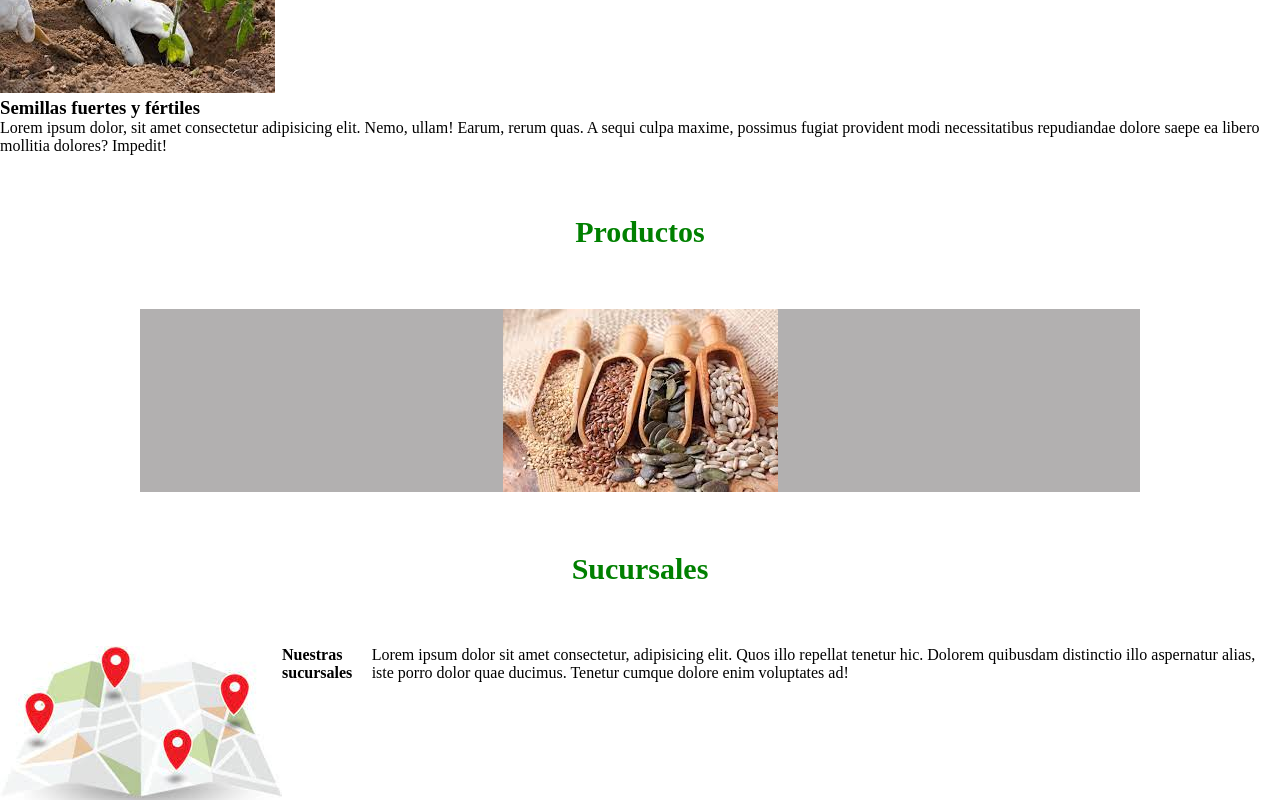
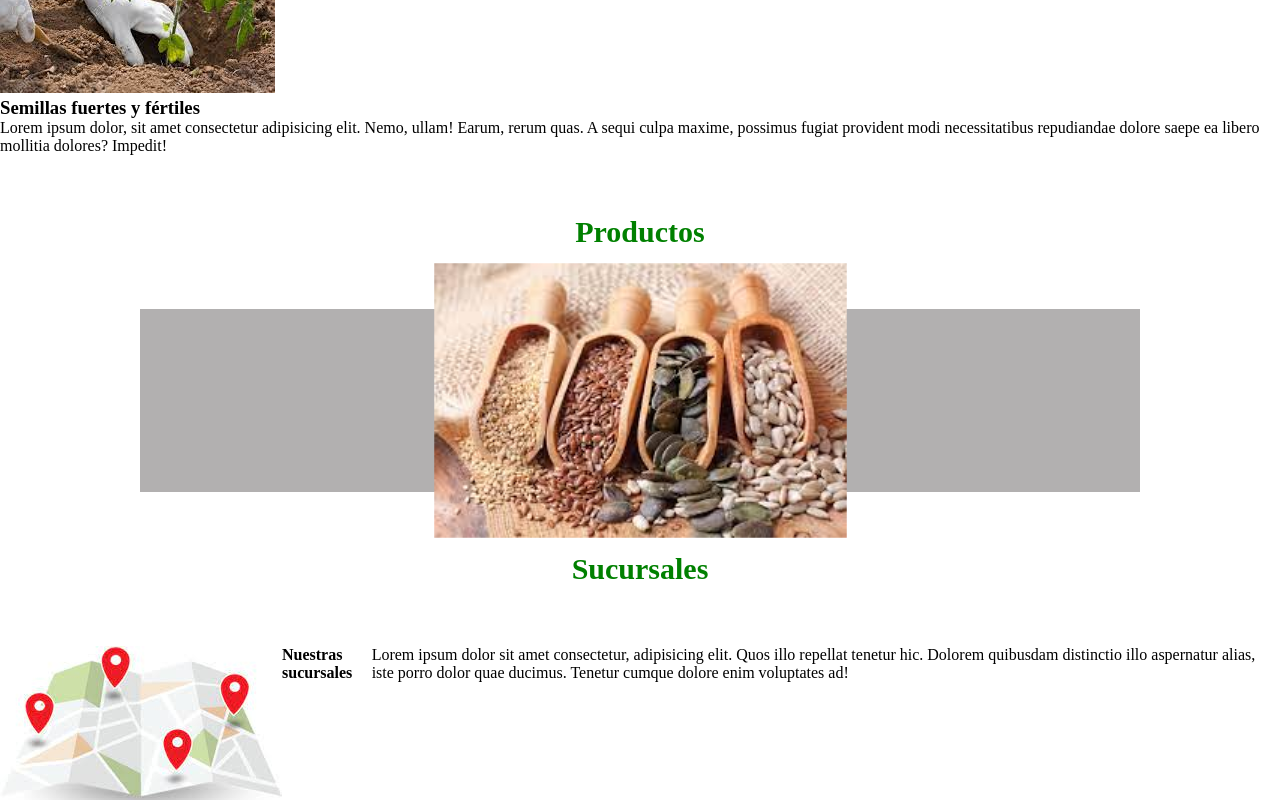
Before and after one commit to fcrozzoli/huertaGront2, a plain HTML site: page index.html in a window 1280 px wide. In both pictures the pointer is over the picture 640 px from the left and 904 px from the top of the page. Shown: the part 504-1304 px from the top of the page. Drawn offline with Linux system fonts and the light colour scheme.

Commit message:
commit style

```diff
--- a/estilos/style.css
+++ b/estilos/style.css
@@ -291,3 +291,7 @@ grid-area: header;
 #quienesSomos:hover{
     transform: scale(1.5);
 }
+
+#productoImagen:hover{
+    transform: scale(1.5);
+}
--- a/index.html
+++ b/index.html
@@ -48,7 +48,7 @@
             <h2 class="titulo">Productos</h2>
             <div class="galeria-productos">
                 <div class="galeria-productos">
-                    <img src="img/semilla.jpg" alt="">
+                    <img id="productoImagen" src="img/semilla.jpg" alt="">
                 </div>
 
             </div>
```
